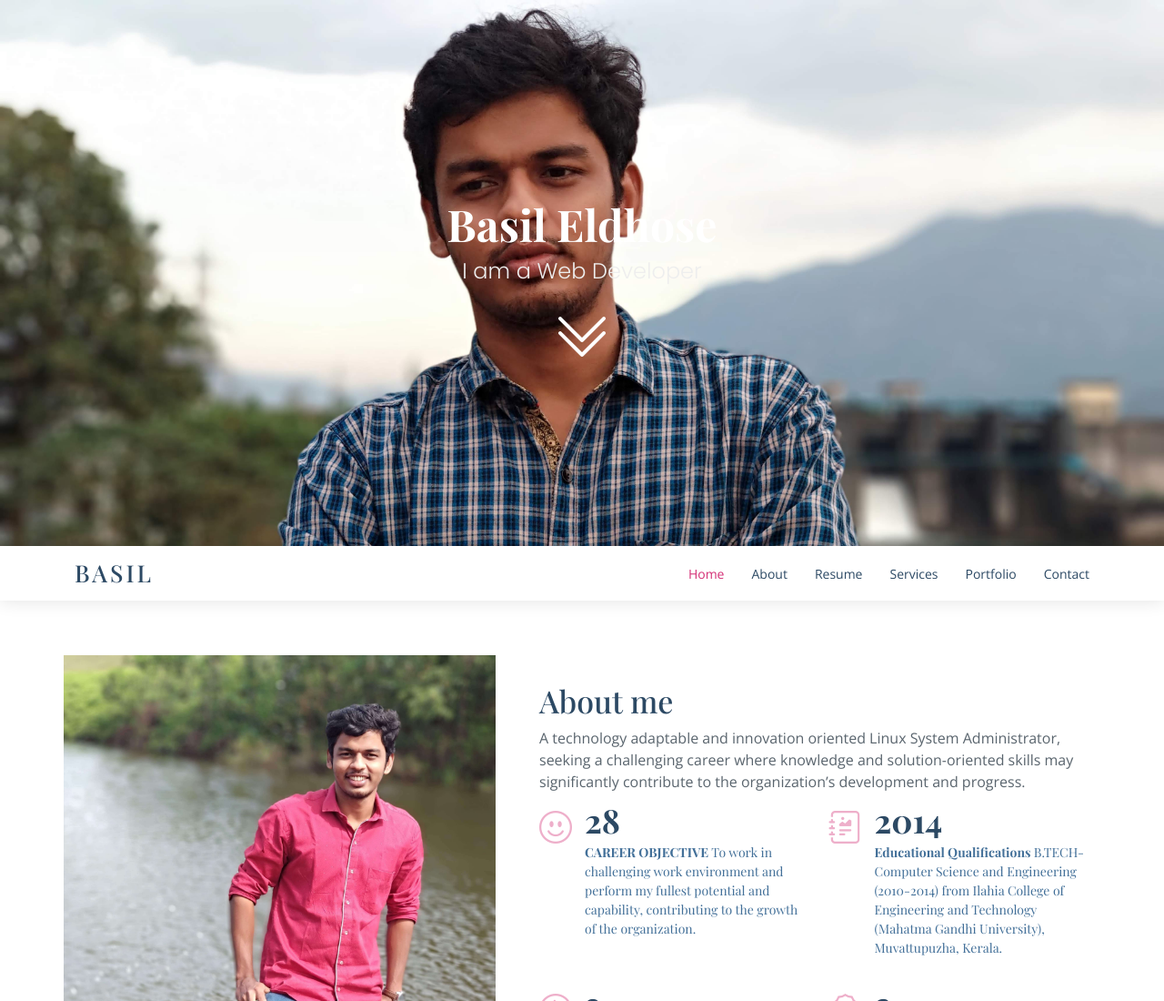
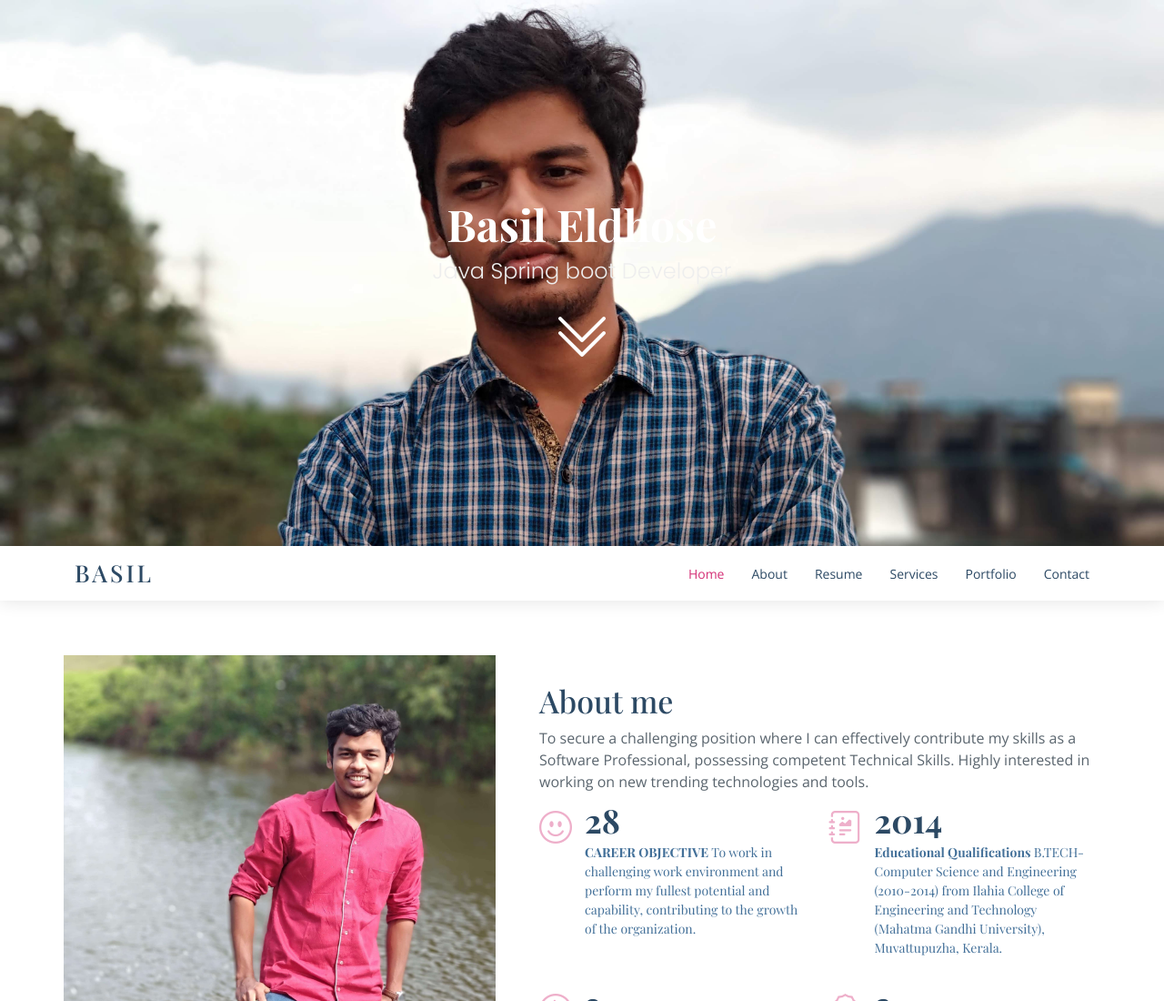
Before and after one commit to basileldhosear/Personal-Website, a plain HTML site: page index.html in a window 1280 px wide. Shown: the top 1100 px of the page at 91% size. Drawn offline with nearby package versions, Linux system fonts and the light colour scheme; a web font is replaced by a local one.

Commit message:
Update index.html

```diff
--- a/index.html
+++ b/index.html
@@ -41,7 +41,7 @@
   <!-- ======= Hero Section ======= -->
   <section id="hero" class="d-flex flex-column align-items-center justify-content-center">
     <h1>Basil Eldhose</h1>
-    <h2>I am a Web Developer</h2>
+    <h2>Java Spring boot Developer</h2>
     <a href="#about" class="btn-get-started scrollto"><i class="bi bi-chevron-double-down"></i></a>
   </section><!-- End Hero -->
 
@@ -84,10 +84,9 @@
             <div class="content d-flex flex-column justify-content-center">
               <h3>About me</h3>
               <p>
-                A technology adaptable and innovation oriented Linux System
-                Administrator, seeking a challenging career where knowledge and
-                solution-oriented skills may significantly contribute to the organization’s
-                development and progress.
+               To secure a challenging position where I can effectively contribute my skills as a Software Professional, possessing competent Technical Skills.
+Highly interested in working on new trending technologies and tools.
+
               </p>
               <div class="row">
                 <div class="col-md-6 d-md-flex align-items-md-stretch">
```
